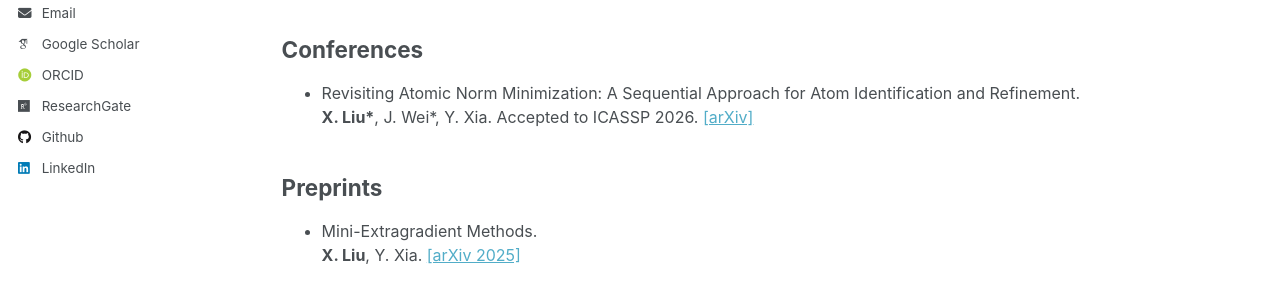
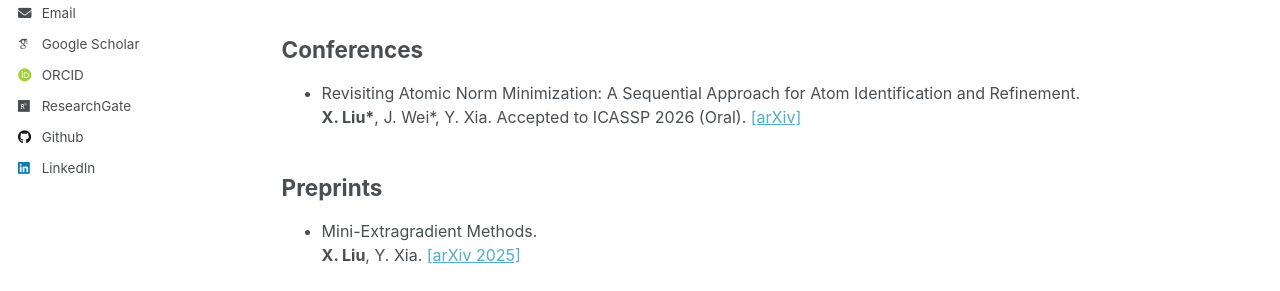
Before and after one commit to xzliu-opt/xzliu-opt.github.io, a Jekyll site: the page built from _pages/publications.md, in a window 1280 px wide and 1183 px high. Shown: the part 395-686 px from the top of the window. Built offline with Jekyll 4.4.1, drawn with Linux system fonts in a browser that asks for light colours; some web fonts are replaced.

Commit message:
Update publication details for ICASSP 2026

```diff
--- a/_pages/publications.md
+++ b/_pages/publications.md
@@ -21,7 +21,7 @@ Here is a full list of my publications:
 <ul>
 <font size="3">
 <li><p> Revisiting Atomic Norm Minimization: A Sequential Approach for Atom Identification and Refinement. <br />
- <b>X. Liu*</b>, J. Wei*, Y. Xia. Accepted to ICASSP 2026. <a href="https://arxiv.org/abs/2411.08459">[arXiv]  </a>
+ <b>X. Liu*</b>, J. Wei*, Y. Xia. Accepted to ICASSP 2026 (Oral). <a href="https://arxiv.org/abs/2411.08459">[arXiv]  </a>
 </p></li>
 </font>
 </ul>
```
